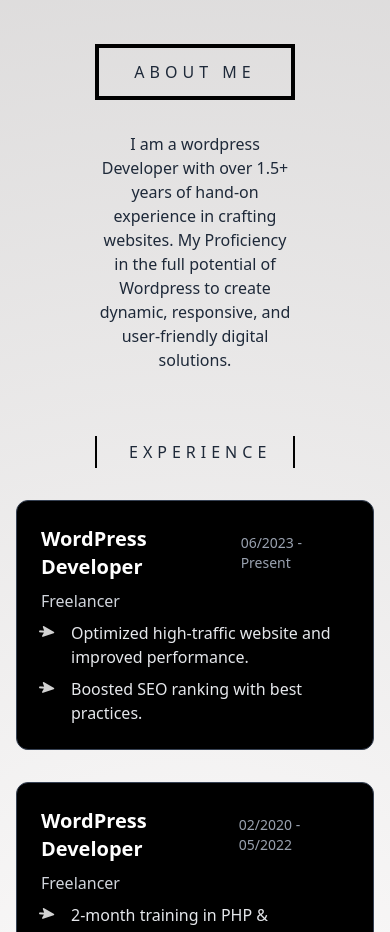
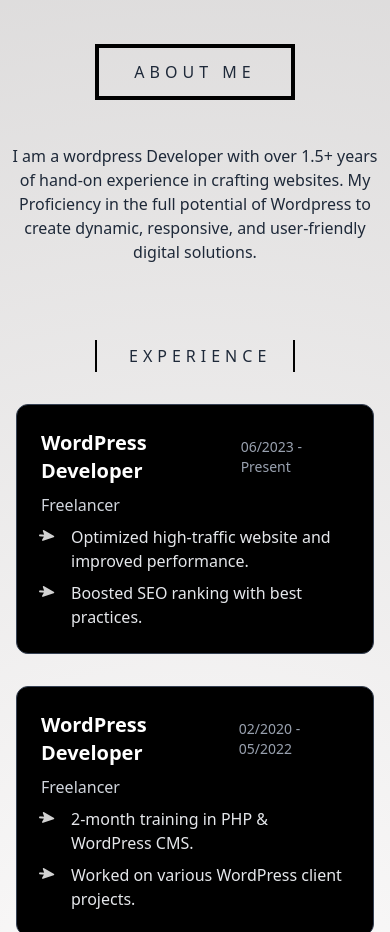
Before and after one commit to KinjalHirapara/monika-portfolio, a website built with Vite: page index.html in a window 390 px wide. Shown: the part 880-1812 px from the top of the page. Built offline with nearby package versions, Linux system fonts and the light colour scheme.

Commit message:
working on about section responsive.

```diff
--- a/index.html
+++ b/index.html
@@ -117,7 +117,7 @@
           </div>
         </div>
         <div class="flex justify-center py-8">
-          <div class="w-[50%] text-center">
+          <div class="w-full p-3 md:w-[50%] text-center">
             I am a wordpress Developer with over 1.5+ years of hand-on
             experience in crafting websites. My Proficiency in the full
             potential of Wordpress to create dynamic, responsive, and
```
